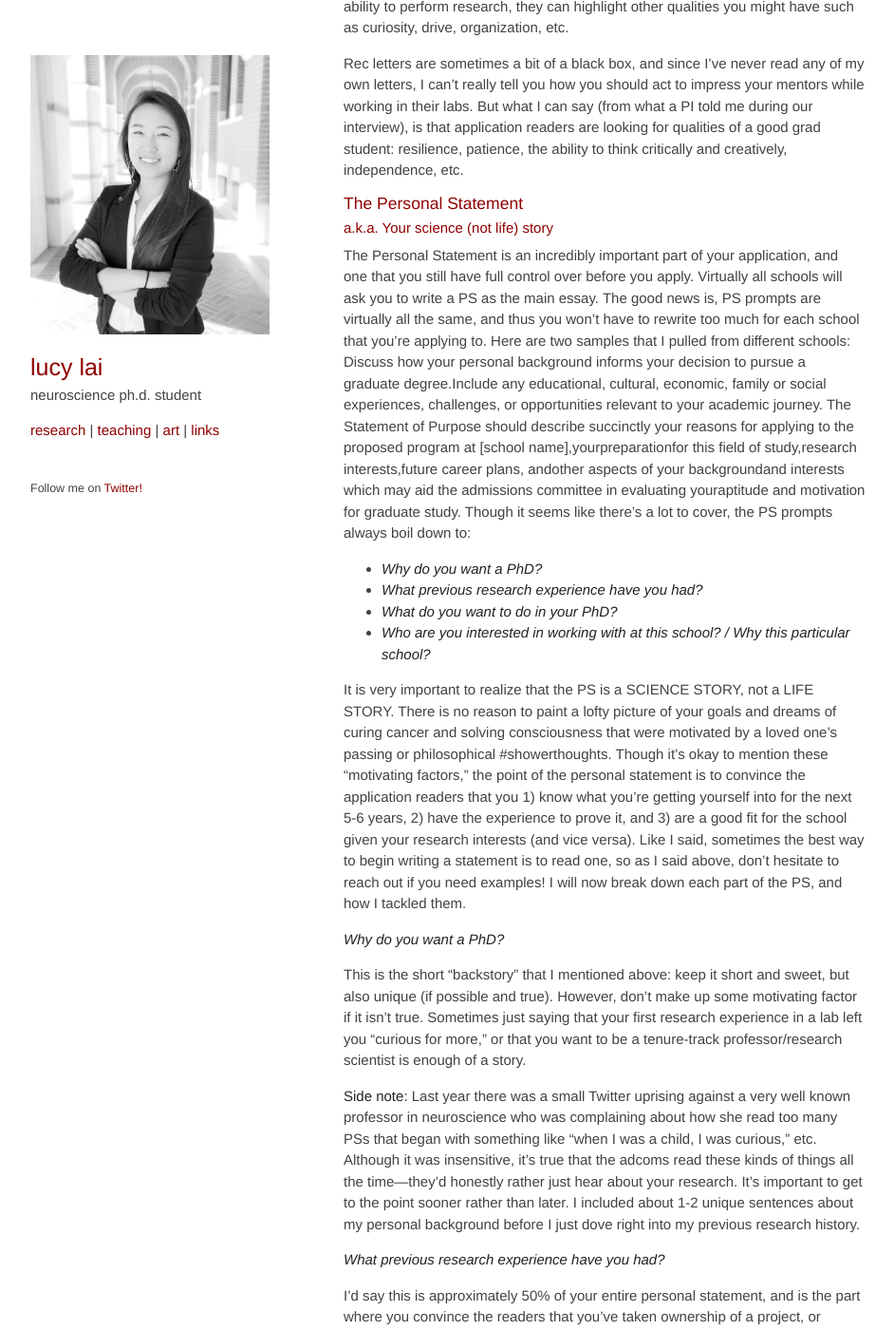
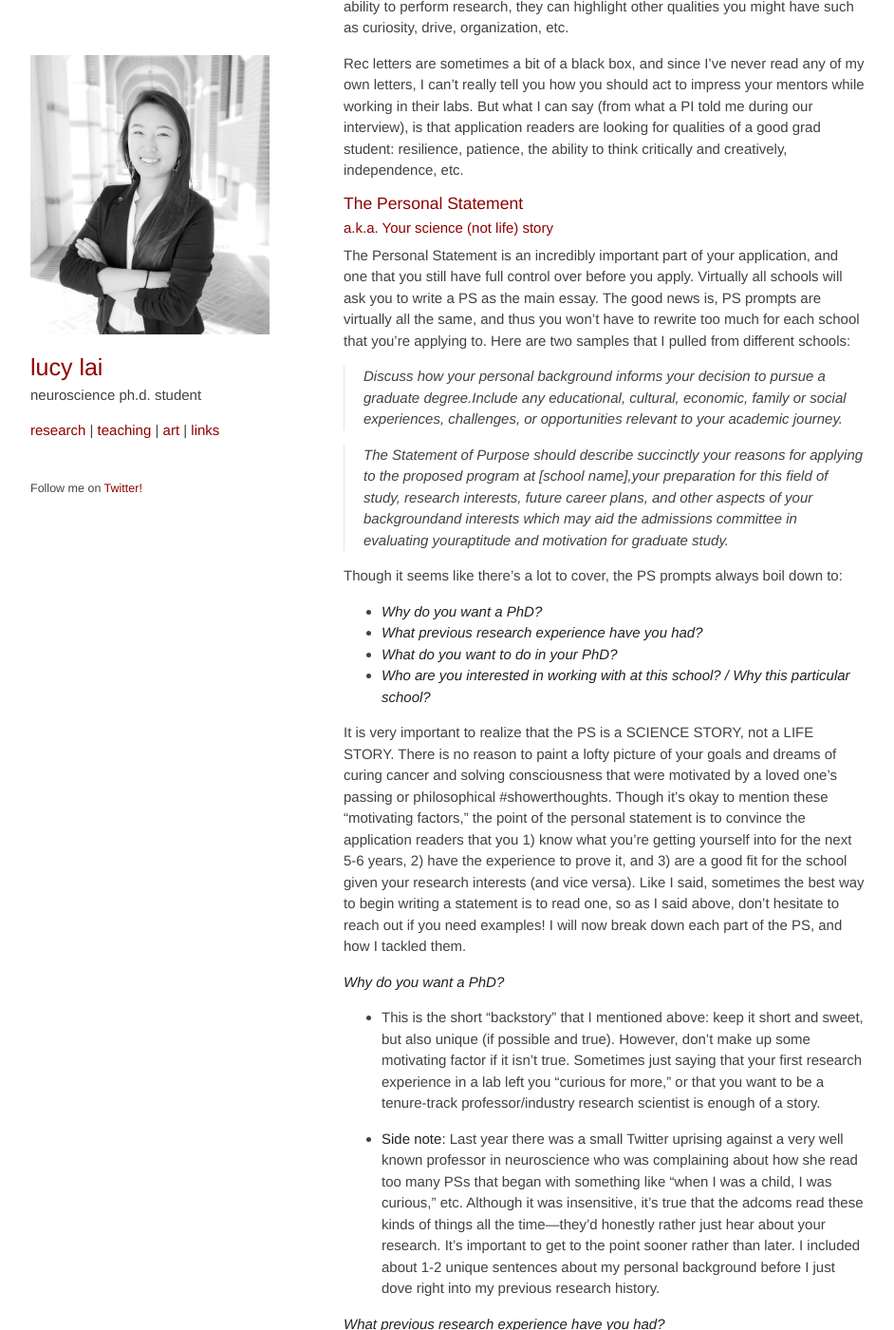
Before and after one commit to lucylai96/lucylai96.github.io, a Jekyll site: the page built from blog/gradapps.md, in a window 1280 px wide and 1400 px high, scrolled down 5231 px. Shown: the whole window at 95% size, without its empty margins (168-1110 px from the left). Built offline with Jekyll 4.4.1, drawn with Linux system fonts in a browser that asks for light colours; our own code applies the rules of GitHub Pages for plain Markdown files; some of the changed text lies outside the part shown.

Commit message:
Update gradapps.md

```diff
--- a/blog/gradapps.md
+++ b/blog/gradapps.md
@@ -149,9 +149,13 @@ Rec letters are sometimes a bit of a black box, and since I’ve never read any
 
 ### The Personal Statement
 #### a.k.a. Your science (not life) story
+
 The Personal Statement is an incredibly important part of your application, and one that you still have full control over before you apply. Virtually all schools will ask you to write a PS as the main essay. The good news is, PS prompts are virtually all the same, and thus you won’t have to rewrite too much for each school that you’re applying to. Here are two samples that I pulled from different schools:
-Discuss how your personal background informs your decision to pursue a graduate degree.Include any educational, cultural, economic, family or social experiences, challenges, or opportunities relevant to your academic journey.
-The Statement of Purpose should describe succinctly your reasons for applying to the proposed program at [school name],yourpreparationfor this field of study,research interests,future career plans, andother aspects of your backgroundand interests which may aid the admissions committee in evaluating youraptitude and motivation for graduate study.
+
+> Discuss how your personal background informs your decision to pursue a graduate degree.Include any educational, cultural, economic, family or social experiences, challenges, or opportunities relevant to your academic journey.
+
+> The Statement of Purpose should describe succinctly your reasons for applying to the proposed program at [school name],your preparation for this field of study, research interests, future career plans, and other aspects of your backgroundand interests which may aid the admissions committee in evaluating youraptitude and motivation for graduate study.
+
 Though it seems like there’s a lot to cover, the PS prompts always boil down to:
 * ***Why do you want a PhD?***
 * ***What previous research experience have you had?***
@@ -163,17 +167,17 @@ Like I said, sometimes the best way to begin writing a statement is to read one,
 I will now break down each part of the PS, and how I tackled them.
 
 ***Why do you want a PhD?***
+* This is the short “backstory” that I mentioned above: keep it short and sweet, but also unique (if possible and true). However, don’t make up some motivating factor if it isn’t true. Sometimes just saying that your first research experience in a lab left you “curious for more,” or that you want to be a tenure-track professor/industry research scientist is enough of a story.
 
-This is the short “backstory” that I mentioned above: keep it short and sweet, but also unique (if possible and true). However, don’t make up some motivating factor if it isn’t true. Sometimes just saying that your first research experience in a lab left you “curious for more,” or that you want to be a tenure-track professor/research scientist is enough of a story.
-
-**Side note:** Last year there was a small Twitter uprising against a very well known professor in neuroscience who was complaining about how she read too many PSs that began with something like “when I was a child, I was curious,” etc. Although it was insensitive, it’s true that the adcoms read these kinds of things all the time—they’d honestly rather just hear about your research. It’s important to get to the point sooner rather than later. I included about 1-2 unique sentences about my personal background before I just dove right into my previous research history.
+* **Side note:** Last year there was a small Twitter uprising against a very well known professor in neuroscience who was complaining about how she read too many PSs that began with something like “when I was a child, I was curious,” etc. Although it was insensitive, it’s true that the adcoms read these kinds of things all the time—they’d honestly rather just hear about your research. It’s important to get to the point sooner rather than later. I included about 1-2 unique sentences about my personal background before I just dove right into my previous research history.
 
 ***What previous research experience have you had?***
 
-I’d say this is approximately 50% of your entire personal statement, and is the part where you convince the readers that you’ve taken ownership of a project, or shown independence in your work. The (very rough) paragraph recipe that I follow for each research experience I have had is:
-I worked in [PI’s name]’s lab during my [sophomore/junior/etc.] year on a project that investigated [what was the goal or question of the project?]. I used [technique or method] to understand [more about the particular experiment or analysis you ran]. We concluded that [what did you conclude…or not conclude?]. I presented my findings at [conference X], and will be on an upcoming manuscript.
+* I’d say this is approximately 50% of your entire personal statement, and is the part where you convince the readers that you’ve taken ownership of a project, or shown independence in your work. The (very rough) paragraph recipe that I follow for each research experience I have had is:
 
-You can elaborate more than I have here, but the idea is to keep the paragraph with just enough detail to give a sense of what you accomplished/learned in that research experience, but not too much detail as to overwhelm the reader with unnecessary information. If you didn’t present/publish your findings anywhere, don’t worry about it—just wrap up the paragraph by describing possible future directions for the project, or tie it up with the big-picture application/importance of your findings.
+** I worked in [PI’s name]’s lab during my [sophomore/junior/etc.] year on a project that investigated [what was the goal or question of the project?]. I used [technique or method] to understand [more about the particular experiment or analysis you ran]. We concluded that [what did you conclude…or not conclude?]. I presented my findings at [conference X], and will be on an upcoming manuscript.
+
+* You can elaborate more than I have here, but the idea is to keep the paragraph with just enough detail to give a sense of what you accomplished/learned in that research experience, but not too much detail as to overwhelm the reader with unnecessary information. If you didn’t present/publish your findings anywhere, don’t worry about it—just wrap up the paragraph by describing possible future directions for the project, or tie it up with the big-picture application/importance of your findings.
 
 ***What do you want to do in your PhD?***
 
```
